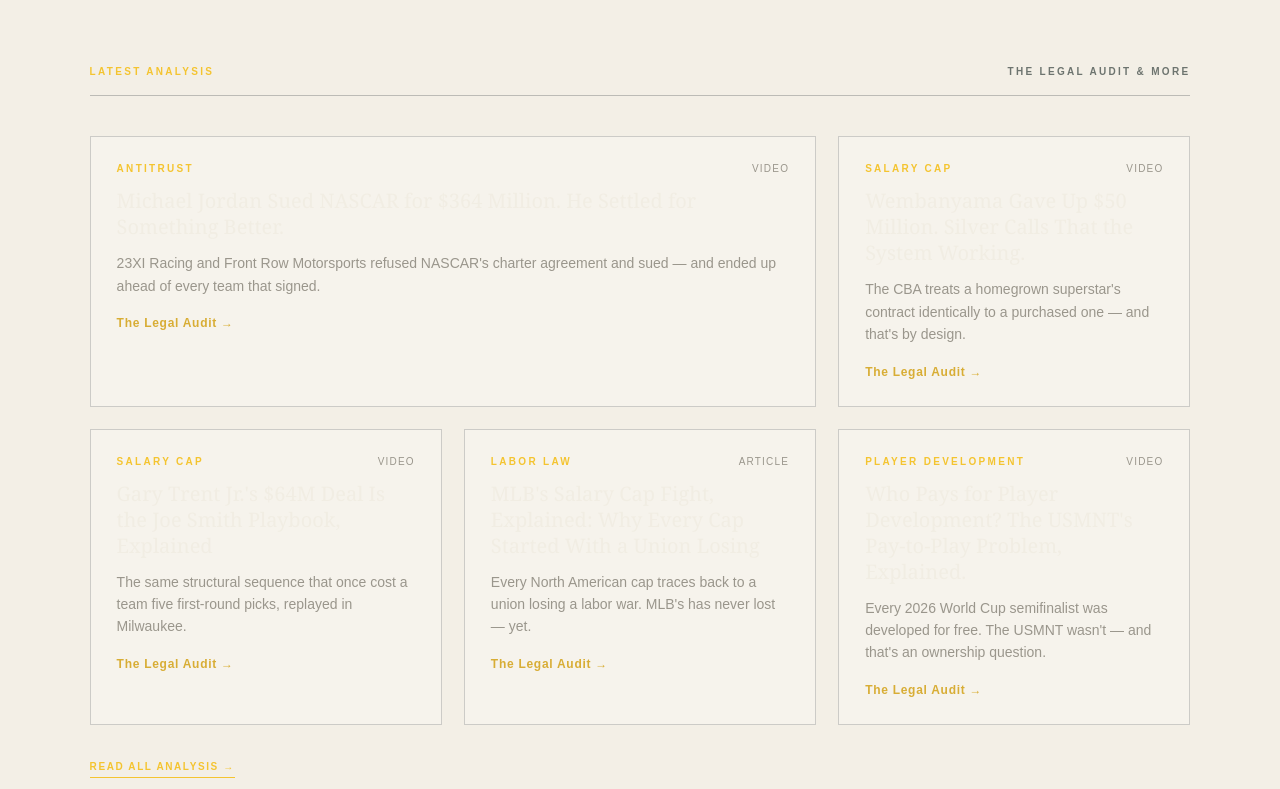
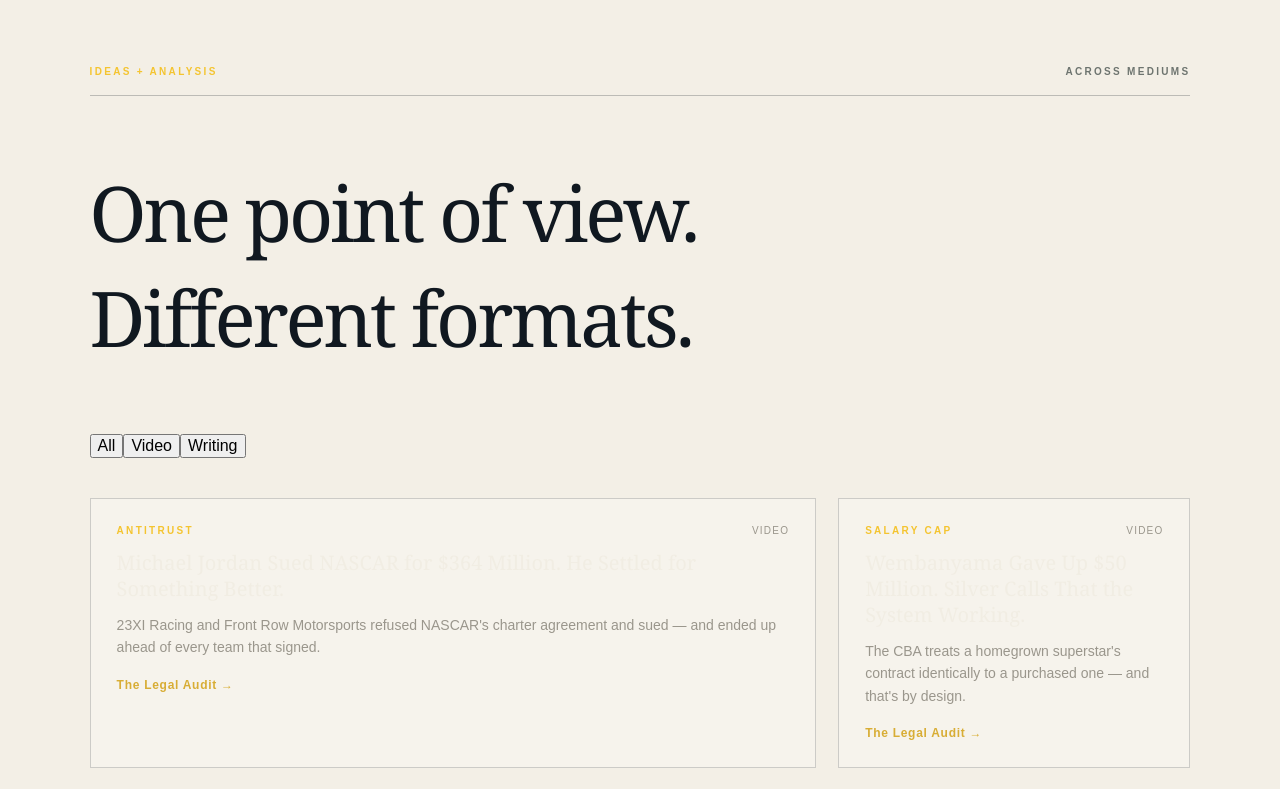
Before and after one commit to alexkaglew-ux/legal-audit, a React (Vite) app: page / in a window 1280 px wide. Shown: the part 4020-4809 px from the top of the page. Built offline with nearby package versions, Linux system fonts and the light colour scheme.

Commit message:
Make insights a medium-agnostic ideas feed

```diff
--- a/src/components/InsightsFeed.jsx
+++ b/src/components/InsightsFeed.jsx
@@ -1,41 +1,34 @@
+import { useMemo, useState } from "react";
 import { LATEST_ANALYSIS } from "../content/insights.js";
 
-const FORMAT_LABEL = {
-  video: "Video",
-  article: "Article",
-  linkedin: "LinkedIn",
-  newsletter: "Newsletter",
-};
+const FORMAT_LABEL = { video: "Video", article: "Writing", linkedin: "Social", newsletter: "Newsletter" };
 
 export default function InsightsFeed() {
+  const [format, setFormat] = useState("All");
+  const formats = ["All", ...new Set(LATEST_ANALYSIS.map((item) => FORMAT_LABEL[item.format] || item.format))];
+  const visible = useMemo(() => LATEST_ANALYSIS.filter((item) => format === "All" || (FORMAT_LABEL[item.format] || item.format) === format), [format]);
+
   return (
     <section className="insights section" id="insights" aria-labelledby="insights-heading">
       <div className="section-kicker">
-        <span id="insights-heading">Latest analysis</span>
-        <span>THE LEGAL AUDIT & MORE</span>
+        <span id="insights-heading">Ideas + analysis</span>
+        <span>ACROSS MEDIUMS</span>
       </div>
-      <div className="insights-grid">
-        {LATEST_ANALYSIS.map((item) => (
-          <a
-            className={`insight-card${item.featured ? " featured" : ""}`}
-            key={item.id}
-            href={item.url}
-            target={item.url.startsWith("http") ? "_blank" : undefined}
-            rel="noreferrer"
-          >
-            <div className="insight-card-meta">
-              <span className="topic">{item.topic}</span>
-              <span className="insight-format">{FORMAT_LABEL[item.format] || item.format}</span>
-            </div>
-            <h3>{item.title}</h3>
-            <p>{item.summary}</p>
-            <b>{item.source} →</b>
+      <div className="insights-heading-row">
+        <h2>One point of view.<br />Different formats.</h2>
+        <div className="medium-filters" aria-label="Filter analysis by format">
+          {formats.map((item) => <button type="button" key={item} className={format === item ? "active" : ""} onClick={() => setFormat(item)}>{item}</button>)}
+        </div>
+      </div>
+      <div className="insights-grid" aria-live="polite">
+        {visible.map((item) => (
+          <a className={`insight-card${item.featured ? " featured" : ""}`} key={item.id} href={item.url} target={item.url.startsWith("http") ? "_blank" : undefined} rel="noreferrer">
+            <div className="insight-card-meta"><span className="topic">{item.topic}</span><span className="insight-format">{FORMAT_LABEL[item.format] || item.format}</span></div>
+            <h3>{item.title}</h3><p>{item.summary}</p><b>{item.source} →</b>
           </a>
         ))}
       </div>
-      <a className="text-link" href="/blog/">
-        Read all analysis →
-      </a>
+      <a className="text-link" href="/blog/">Explore all analysis →</a>
     </section>
   );
 }
```
